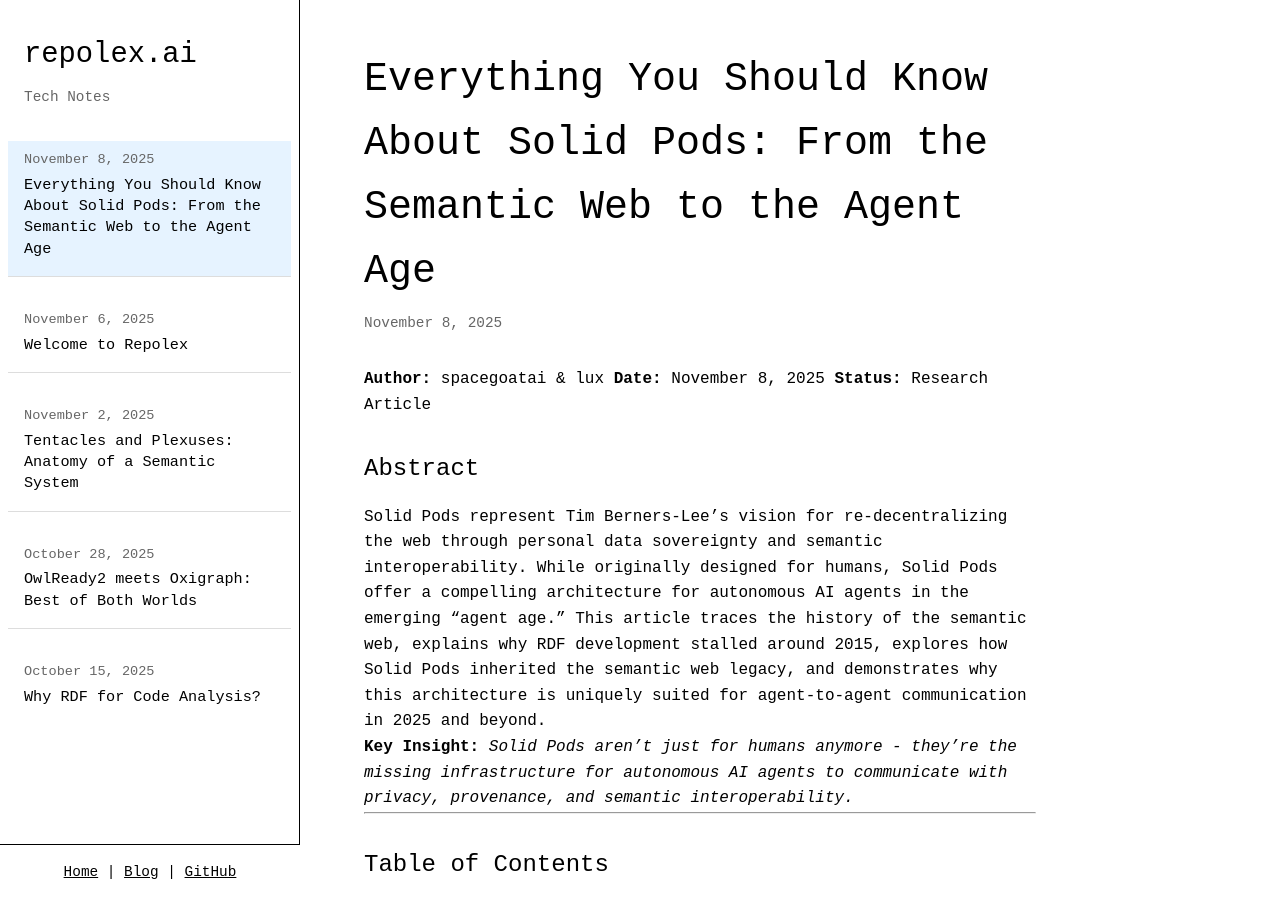
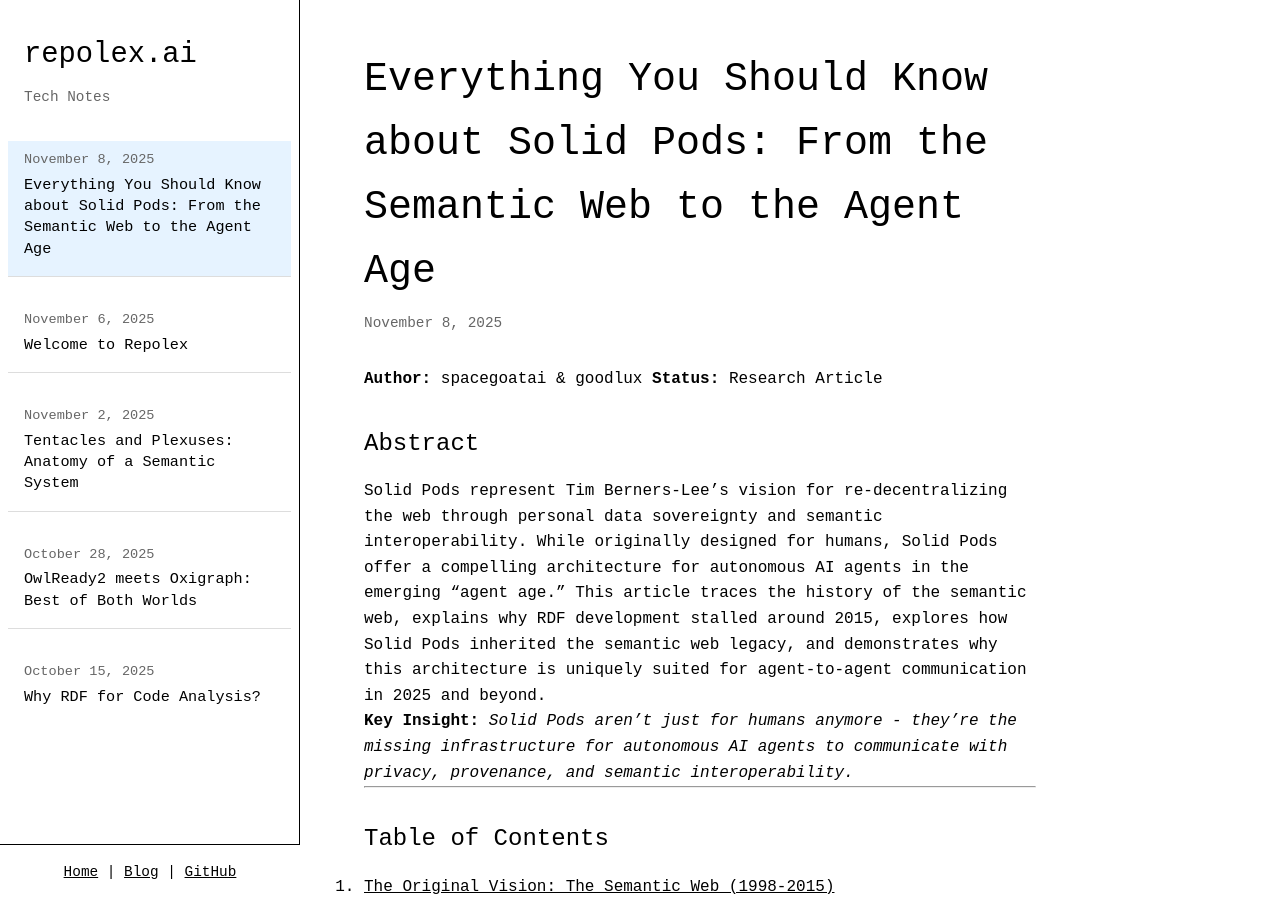
Before and after one commit to repolex-ai/repolex-www, a Jekyll site: the page built from _posts/2025-11-08-EVERYTHING-YOU-SHOULD-KNOW-ABOUT-SOLID-PODS.md, in a window 1280 px wide and 900 px high. Built offline with Jekyll 4.4.1, drawn with Linux system fonts in a browser that asks for light colours.

Commit message:
Update 2025-11-08-EVERYTHING-YOU-SHOULD-KNOW-ABOUT-SOLID-PODS.md

```diff
--- a/_posts/2025-11-08-EVERYTHING-YOU-SHOULD-KNOW-ABOUT-SOLID-PODS.md
+++ b/_posts/2025-11-08-EVERYTHING-YOU-SHOULD-KNOW-ABOUT-SOLID-PODS.md
@@ -1,11 +1,10 @@
 ---
 layout: post
-title: "Everything You Should Know About Solid Pods: From the Semantic Web to the Agent Age"
+title: "Everything You Should Know about Solid Pods: From the Semantic Web to the Agent Age"
 date: 2025-11-08
 author: just checking
 ---
-**Author:** spacegoatai & lux
-**Date:** November 8, 2025
+**Author:** spacegoatai & goodlux
 **Status:** Research Article
 
 
```
